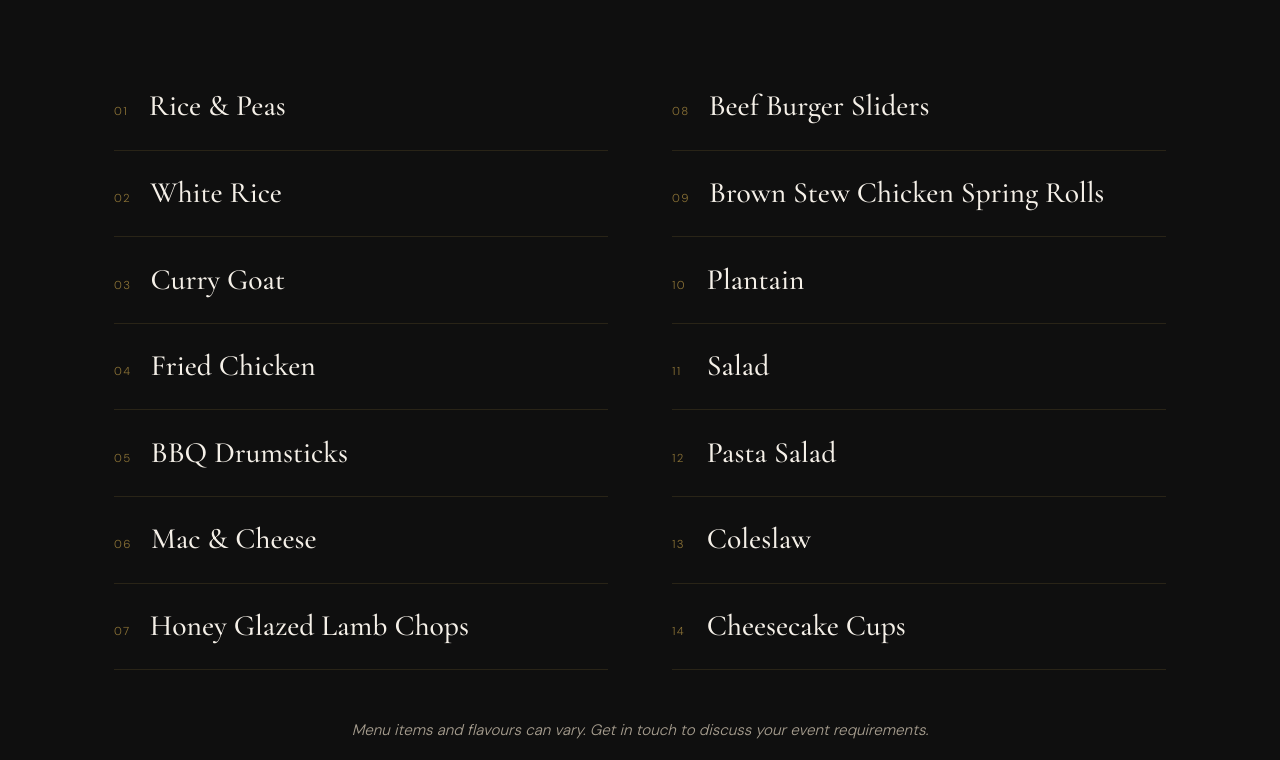
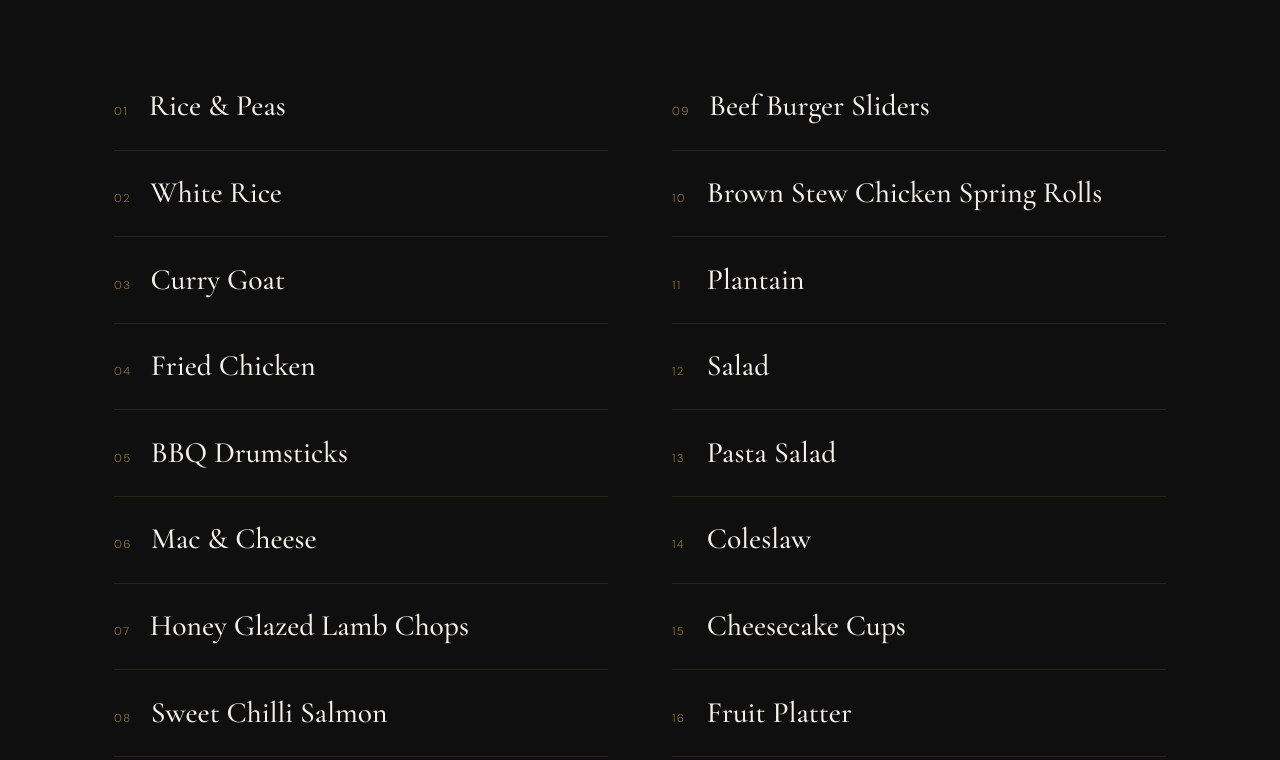
Before and after one commit to jaydenmistry713-jpg/Shabba, a plain HTML site: page index.html in a window 1280 px wide. Shown: the part 2624-3384 px from the top of the page. Drawn offline with nearby package versions, Linux system fonts and the light colour scheme.

Commit message:
Add Sweet Chilli Salmon & Fruit Platter to menu (14 → 16)
Menu now lists 16 dishes, renumbered and rebalanced 8/8 across the two
columns. The enquiry-form dish picker is built from the menu list in
main.js, so both new items flow through automatically. CLAUDE.md count
references updated.

Co-Authored-By: Claude Opus 4.8 <noreply@anthropic.com>

```diff
--- a/index.html
+++ b/index.html
@@ -214,16 +214,18 @@
           <li class="menu__item"><span class="menu__no">05</span><span class="menu__name">BBQ Drumsticks</span></li>
           <li class="menu__item"><span class="menu__no">06</span><span class="menu__name">Mac &amp; Cheese</span></li>
           <li class="menu__item"><span class="menu__no">07</span><span class="menu__name">Honey Glazed Lamb Chops</span></li>
+          <li class="menu__item"><span class="menu__no">08</span><span class="menu__name">Sweet Chilli Salmon</span></li>
         </ol>
 
-        <ol class="menu__list reveal" start="8">
-          <li class="menu__item"><span class="menu__no">08</span><span class="menu__name">Beef Burger Sliders</span></li>
-          <li class="menu__item"><span class="menu__no">09</span><span class="menu__name">Brown Stew Chicken Spring Rolls</span></li>
-          <li class="menu__item"><span class="menu__no">10</span><span class="menu__name">Plantain</span></li>
-          <li class="menu__item"><span class="menu__no">11</span><span class="menu__name">Salad</span></li>
-          <li class="menu__item"><span class="menu__no">12</span><span class="menu__name">Pasta Salad</span></li>
-          <li class="menu__item"><span class="menu__no">13</span><span class="menu__name">Coleslaw</span></li>
-          <li class="menu__item"><span class="menu__no">14</span><span class="menu__name">Cheesecake Cups</span></li>
+        <ol class="menu__list reveal" start="9">
+          <li class="menu__item"><span class="menu__no">09</span><span class="menu__name">Beef Burger Sliders</span></li>
+          <li class="menu__item"><span class="menu__no">10</span><span class="menu__name">Brown Stew Chicken Spring Rolls</span></li>
+          <li class="menu__item"><span class="menu__no">11</span><span class="menu__name">Plantain</span></li>
+          <li class="menu__item"><span class="menu__no">12</span><span class="menu__name">Salad</span></li>
+          <li class="menu__item"><span class="menu__no">13</span><span class="menu__name">Pasta Salad</span></li>
+          <li class="menu__item"><span class="menu__no">14</span><span class="menu__name">Coleslaw</span></li>
+          <li class="menu__item"><span class="menu__no">15</span><span class="menu__name">Cheesecake Cups</span></li>
+          <li class="menu__item"><span class="menu__no">16</span><span class="menu__name">Fruit Platter</span></li>
         </ol>
       </div>
 
```
Also changed, not shown: 1 other file.
